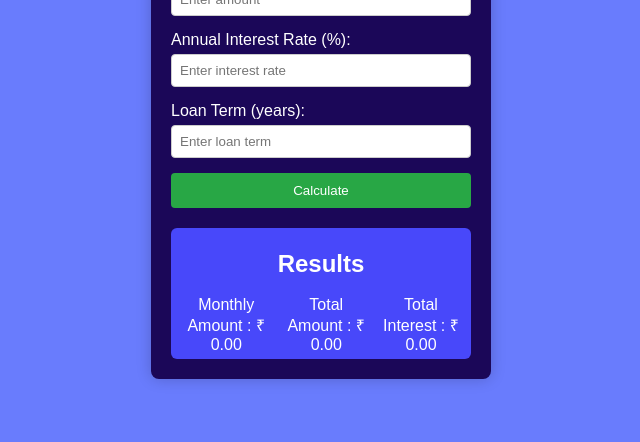
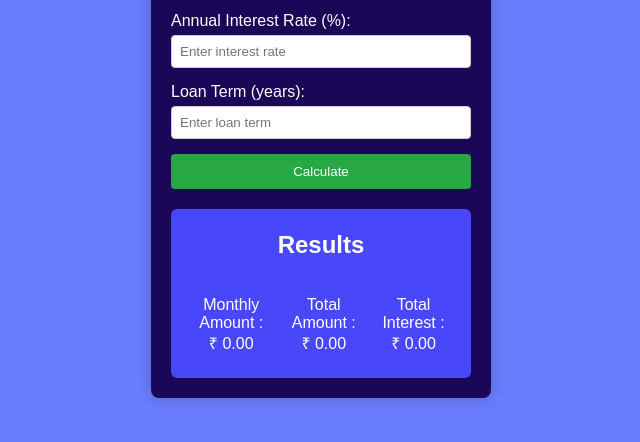
Before and after one commit to Mithun636/Loan-Calculator-using-HTML-CSS-JS, a plain HTML site: page index.html in a window 1280 px wide. Shown: the part 280-722 px from the top of the page, without its empty margins (319-959 px from the left). Drawn offline with Linux system fonts and the light colour scheme.

Commit message:
Update style.css

```diff
--- a/style.css
+++ b/style.css
@@ -70,3 +70,6 @@ button:hover {
     margin: 5px 0;
     font-size: 1.1em;
 }
+table,td{
+    padding: 10px;
+}
```
